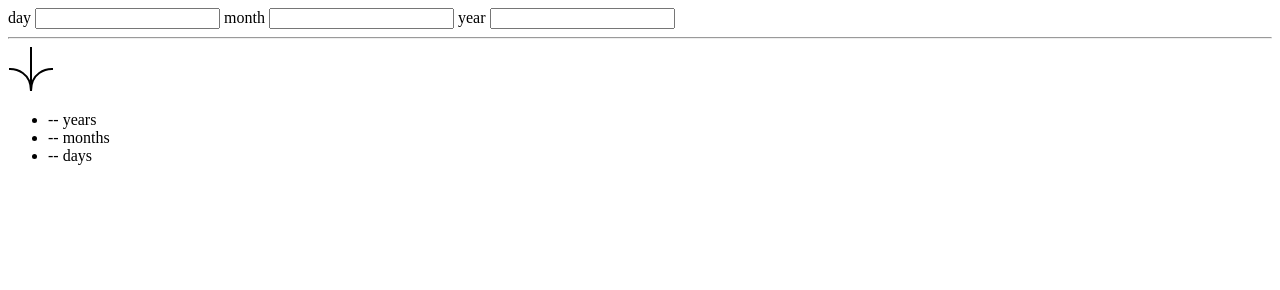
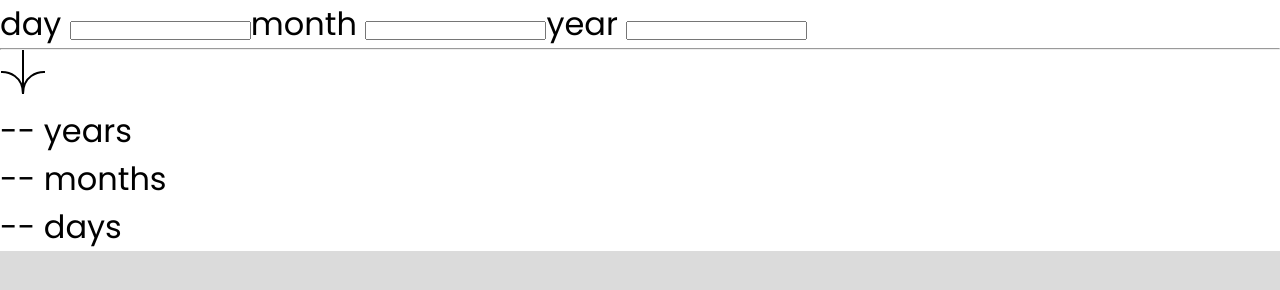
Before and after one commit to CarolinaVrl/ageCalculatorApp, a plain HTML site: page index.html in a window 1280 px wide. Drawn offline with Linux system fonts and the light colour scheme.

Commit message:
styles: reset styles

```diff
--- a/assets/css/styles.css
+++ b/assets/css/styles.css
@@ -12,8 +12,23 @@
 
 /* - Mobile: 375px
 - Desktop: 1440px */
-
+*{
+    padding: 0;
+    margin: 0;
+    box-sizing: border-box;
+}
 body{
     font-size: 32px;
     font-family: 'Poppins', sans-serif;
+    background: var(--LightGrey);
+    height: 100vh;
+
 }
+main{
+    background: var(--White);
+    margin: 0 auto;
+}
+
+.input{
+    display: flex;
+}
--- a/index.html
+++ b/index.html
@@ -10,18 +10,25 @@
       sizes="32x32"
       href="./assets/images/favicon-32x32.png"
     />
+    <link rel="stylesheet" href="/assets/css/styles.css" />
 
     <title>Frontend Mentor | Age calculator app</title>
   </head>
   <body>
     <main>
-      <section>
+      <section class="input">
+        <div>
           <label for="day">day</label>
           <input id="day" type="text" />
+        </div>
+        <div>
           <label for="month">month</label>
           <input id="month" type="text" />
+        </div>
+        <div>
           <label for="year">year</label>
           <input id="year" type="text" />
+        </div>
       </section>
       <div>
         <hr />
```
Lines whose indentation alone changed are shown as unchanged.
